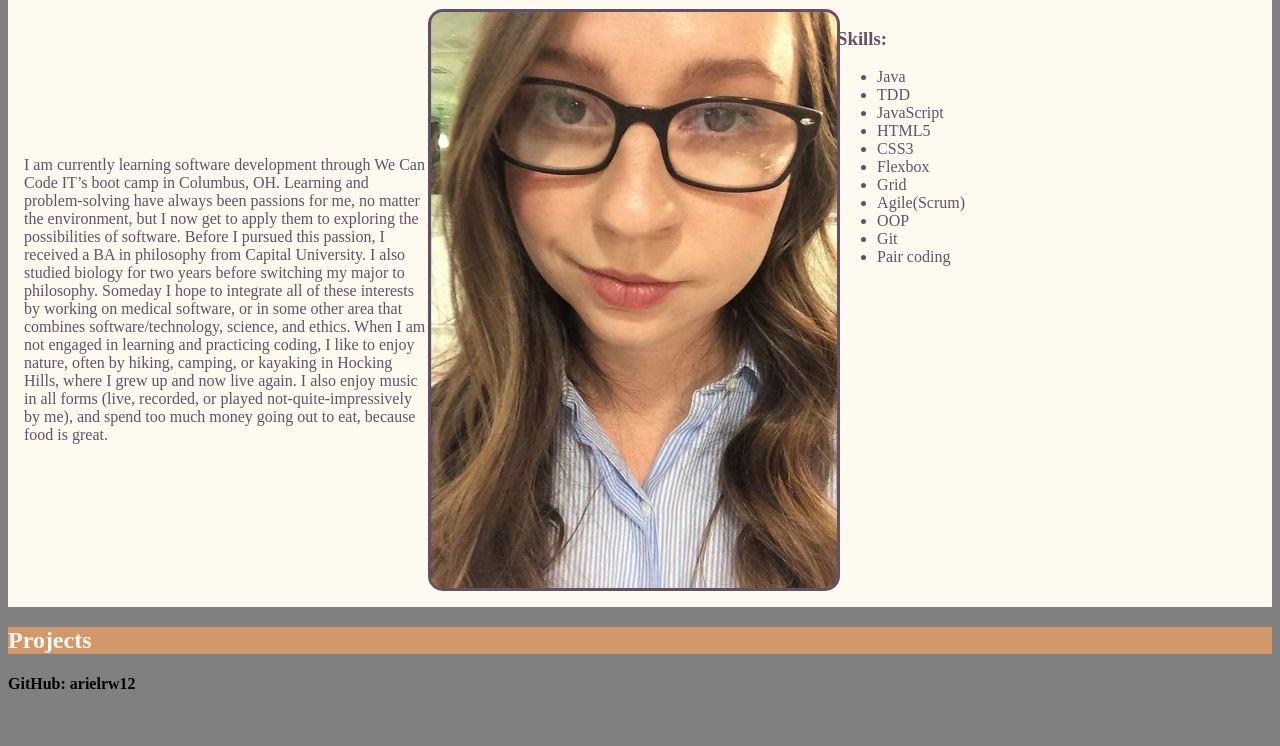
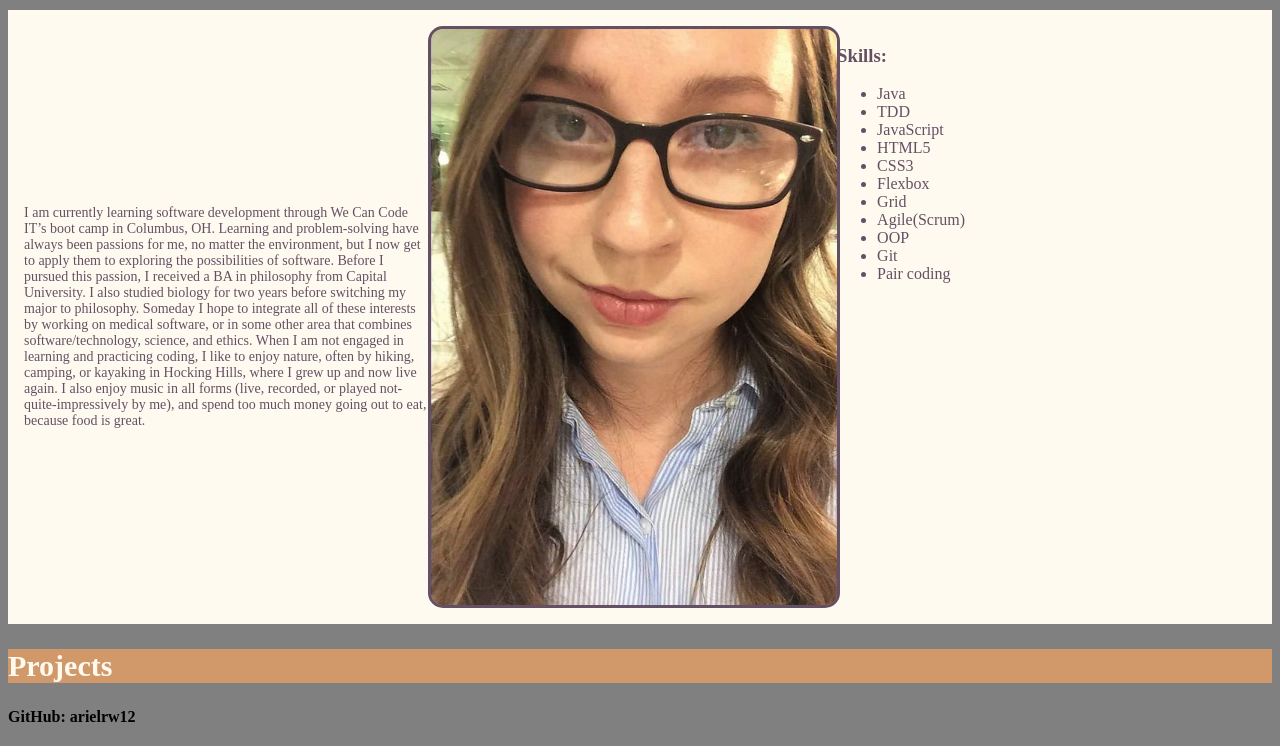
Before and after one commit to arielrw12/arielrw12.github.io, a plain HTML site: page index.html in a window 1280 px wide. Shown: the part 322-1068 px from the top of the page. Drawn offline with Linux system fonts and the light colour scheme.

Commit message:
font size fix for whole page

```diff
--- a/css/style.css
+++ b/css/style.css
@@ -1,18 +1,27 @@
 html {
 	background-color: rgb(128, 128,128);
+}
+
+body {
+	font-size: 100%;
 }
 
 h1 {
 	position: relative;
 	color: rgb(255,250,240);
 	font-weight: bold;
-	font-size: 3rem;
+	font-size: 3em;
 }
 
 h2 {
 	background-color: rgba(244,164,96, 0.7);
 	background-blend-mode: all;
 	color:rgb(255,250,240);
+	font-size: 1.875em;
+}
+
+p {
+	font-size: .875em;
 }
 
 nav li {
```
